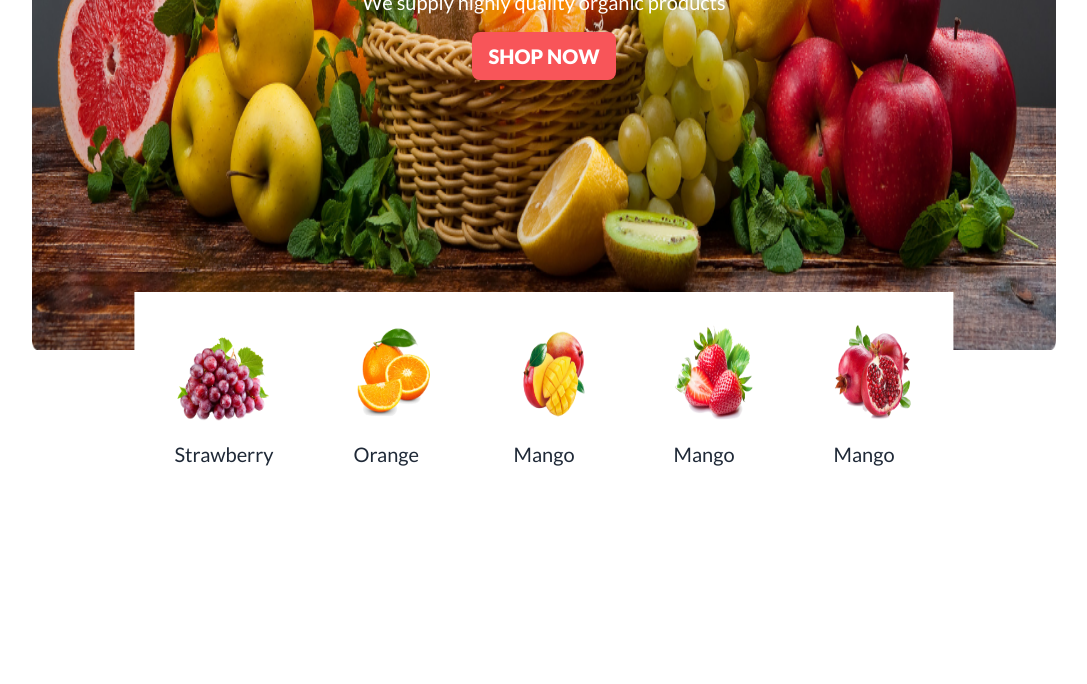
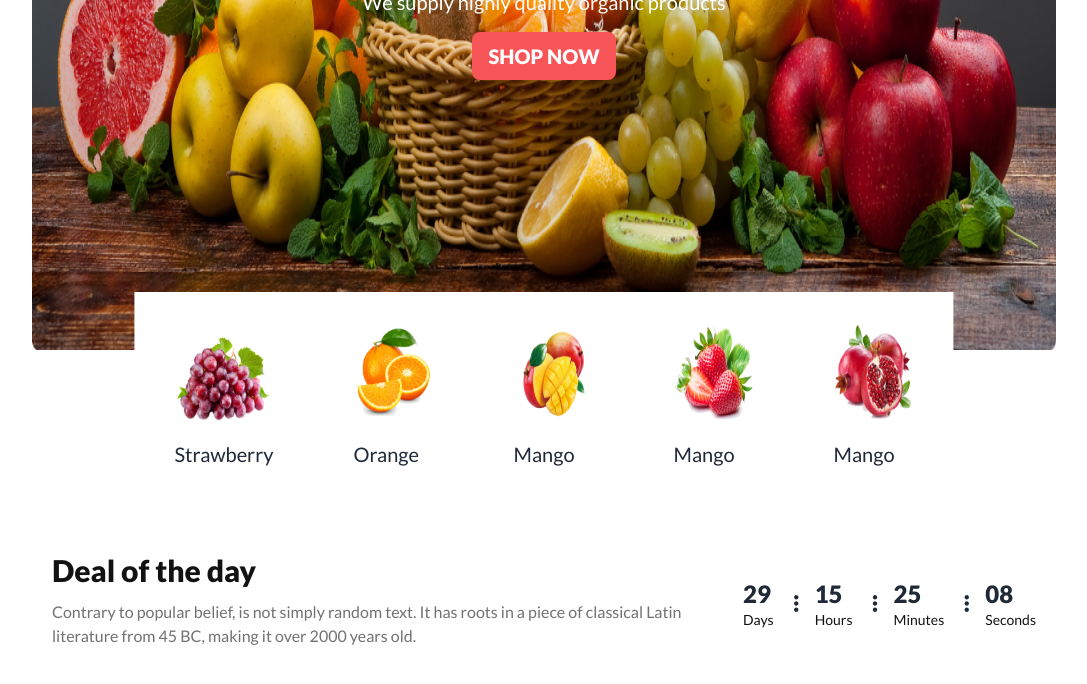
Before and after one commit to rana5699/fruits-brust, a plain HTML site: page index.html in a window 1280 px wide. Shown: the part 594-1278 px from the top of the page, without its empty margins (96-1183 px from the left). Before the commit the page ends 1094 px from the top, so only its background shows below. Drawn offline with nearby package versions, Linux system fonts and the light colour scheme; grey boxes are pictures that could not be loaded.

Commit message:
coundown section done

```diff
--- a/index.html
+++ b/index.html
@@ -38,12 +38,17 @@
         .font-lato{
             font-family: 'Lato', sans-serif;
         }
+        .clear::after{
+          clear: both;
+          content: '';
+          display: block;
+        }
     </style>
     <!-- css link END here -->
 </head>
 <body class="font-lato">
     <!-- Header section START here -->
-    <header class="w-4/5 my-10 mx-auto ">
+    <header class="w-4/5 my-10 mx-auto">
         <!-- navbar collect from deisy UI START here -->
         <div class="h-24 flex flex-row-reverse md:flex-row justify-between items-center bg-[#fff] md:bg-[#F85559] rounded-full px-5">
               <div class="dropdown">
@@ -206,11 +211,70 @@
       <!-- bonus section START here -->
         </div>
     </header>
+    <div class="clear"></div>
     <!-- Header section END here -->
 
     <!-- Main section START here -->
     <main>
+      <!-- Deal of the day section START here -->
+      <section class="w-4/5 my-12 lg:my-44 mx-auto">
+        <!-- text section START here -->
+        <div class="flex flex-col md:flex-row justify-between items-center p-5">
+          <!-- text -->
+          <div class="text-center mb-2 space-y-3 md:text-left">
+            <h2 class="flex-1 text-3xl text-[#121212] font-extrabold">Deal of the day</h2>
+            <p class="font-medium text-[#12121299] mr-5">Contrary to popular belief, is not simply random text. It has roots in a piece of classical
+               Latin literature from 45 BC, making it over 2000 years old.</p>
+          </div>
+          <!-- text -->
+          <!-- coundown -->
+            <div class="flex-1">
+              <div class="flex gap-4 justify-center items-center">
+                <!-- Days -->
+              <div class="flex items-center justify-end gap-5">
+                <div>
+                  <h4 class="text-2xl font-extrabold">29</h4>
+                  <p class="text-sm font-medium text-[#121212]">Days</p>
+                </div>
+              <i class="fa-solid fa-ellipsis-vertical text-xl"></i>
+            </div>
+            <!-- Days -->
 
+            <!-- Hours -->
+            <div class="flex items-center justify-end gap-5">
+              <div>
+                <h4 class="text-2xl font-extrabold">15</h4>
+                <p class="text-sm font-medium text-[#121212]">Hours</p>
+              </div>
+            <i class="fa-solid fa-ellipsis-vertical text-xl"></i>
+          </div>
+            <!-- Hours -->
+
+            <!-- Minutes -->
+            <div class="flex items-center justify-end gap-5">
+              <div>
+                <h4 class="text-2xl font-extrabold">25</h4>
+                <p class="text-sm font-medium text-[#121212]">Minutes
+              </div>
+            <i class="fa-solid fa-ellipsis-vertical text-xl"></i>
+          </div>
+            <!-- Minutes -->
+
+            <!-- second -->
+            <div class="flex items-center justify-end gap-5">
+              <div>
+                <h4 class="text-2xl font-extrabold">08</h4>
+                <p class="text-sm font-medium text-[#121212]">Seconds
+              </div>
+          </div>
+            <!-- second -->
+              </div>
+            </div>
+          <!-- coundown -->
+        </div>
+        <!-- text section START here -->
+      </section>
+      <!-- Deal of the day section END here -->
     </main>
     <!-- Main section END here -->
 
```
